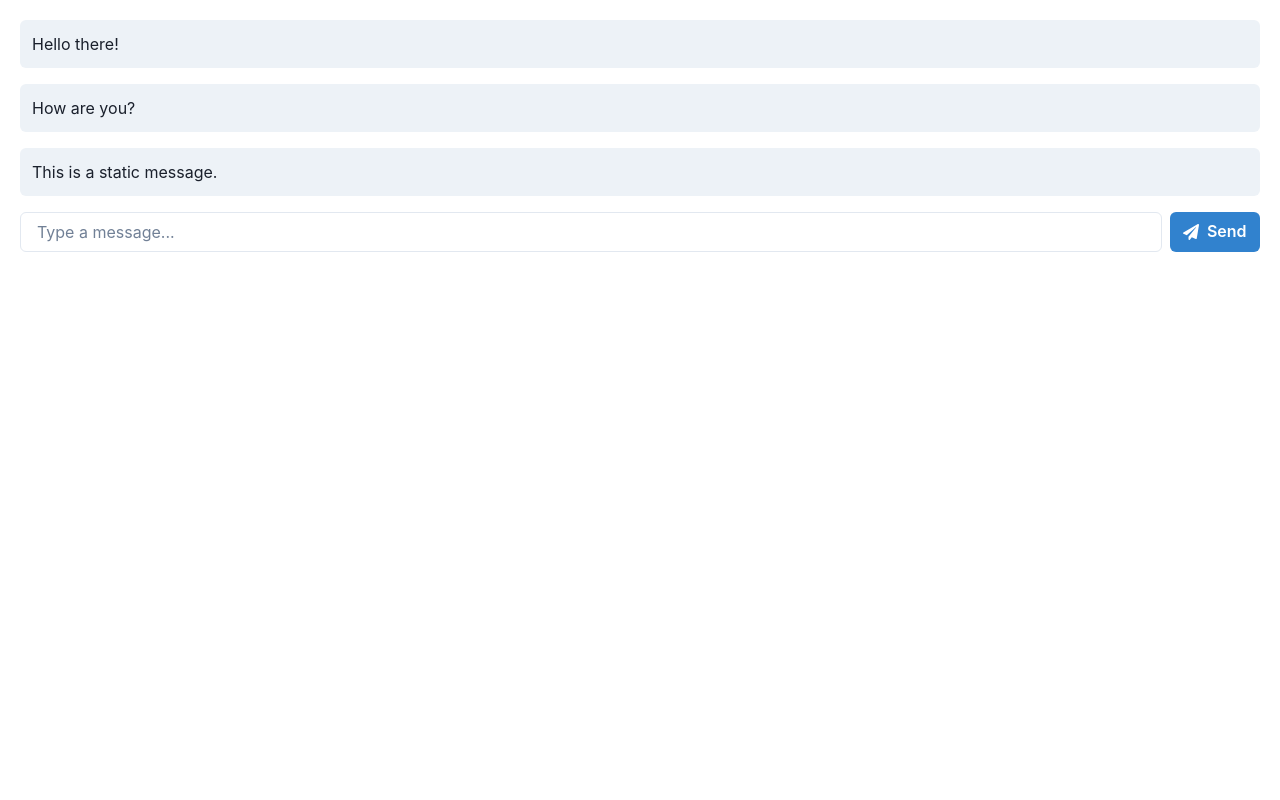
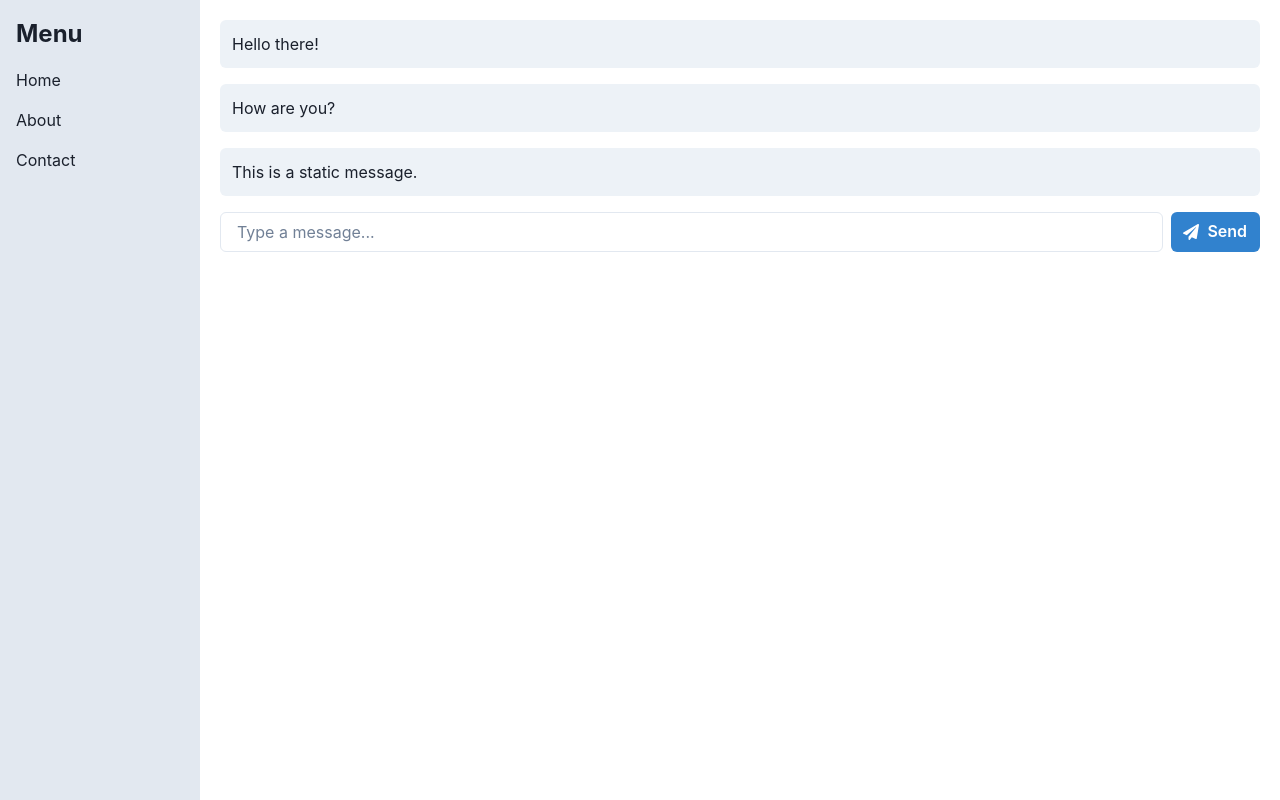
Before and after one commit to GPT-Engineer-App-Dev/chat-mingle, a React (Vite) app: page / in a window 1280 px wide. Built offline with nearby package versions, Linux system fonts and the light colour scheme.

Commit message:
No JSX syntax errors were found in the `Index.jsx` file. A sidebar component called `Sidebar.jsx` has been created and added to the `Index.jsx` page layout.

```diff
--- /dev/null
+++ b/src/components/Sidebar.jsx
@@ -0,0 +1,18 @@
+import { Box, VStack, Text, Link } from "@chakra-ui/react";
+
+const Sidebar = () => {
+  return (
+    <Box w="200px" h="100vh" bg="gray.200" p={4}>
+      <VStack spacing={4} align="stretch">
+        <Text fontSize="2xl" fontWeight="bold">
+          Menu
+        </Text>
+        <Link href="#">Home</Link>
+        <Link href="#">About</Link>
+        <Link href="#">Contact</Link>
+      </VStack>
+    </Box>
+  );
+};
+
+export default Sidebar;
--- a/src/pages/Index.jsx
+++ b/src/pages/Index.jsx
@@ -1,5 +1,6 @@
-import { VStack, Box, Input, Button, Text } from "@chakra-ui/react";
+import { VStack, Box, Input, Button, Text, Flex } from "@chakra-ui/react";
 import { FaPaperPlane } from "react-icons/fa";
+import Sidebar from "../components/Sidebar";
 
 const Index = () => {
   const messages = [
@@ -9,7 +10,9 @@ const Index = () => {
   ];
 
   return (
-    <Box p={5}>
+    <Flex>
+      <Sidebar />
+      <Box p={5} flex="1">
         <VStack spacing={4} align="stretch">
           {messages.map((message) => (
             <Text bg="gray.100" p={3} borderRadius="md" key={message.id}>
@@ -24,6 +27,7 @@ const Index = () => {
           </Button>
         </Box>
       </Box>
+    </Flex>
   );
 };
 
```
Lines whose indentation alone changed are shown as unchanged.
